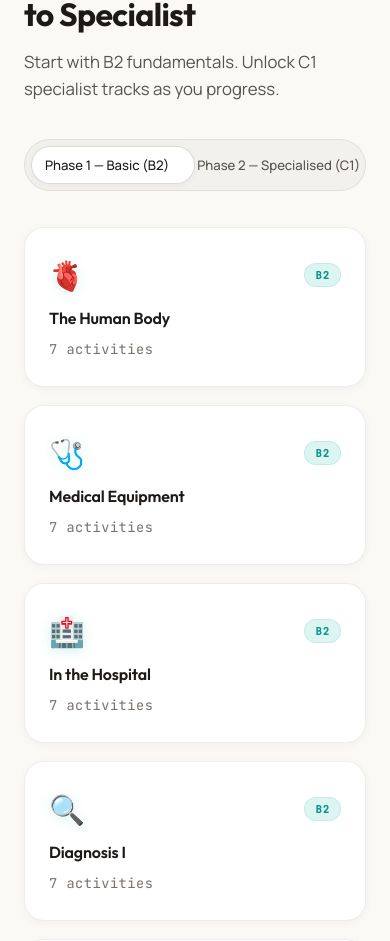
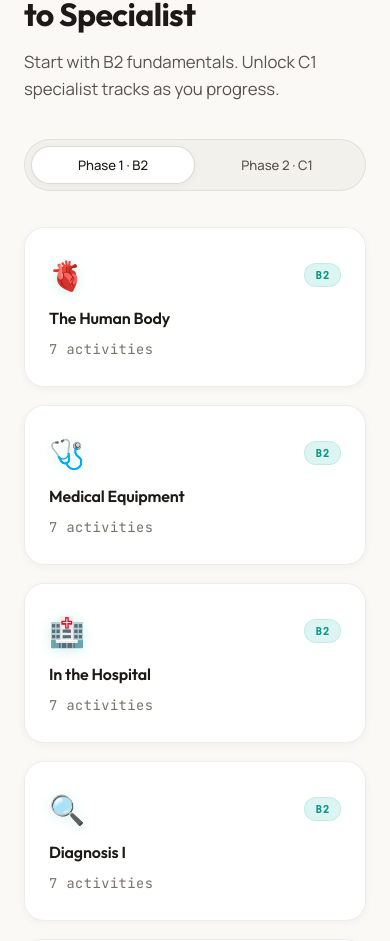
Before and after one commit to Dostonbek9830/medlingo-website, a React (Vite) app: page / in a window 390 px wide. Shown: the part 4705-5646 px from the top of the page. Built offline with nearby package versions, Linux system fonts and the light colour scheme.

Commit message:
auto-commit for a3dcc9e4-eda4-4f8e-b590-15b3840e59d5

```diff
--- a/src/components/Modules.css
+++ b/src/components/Modules.css
@@ -19,7 +19,7 @@
 .modules__tabs {
   position: relative;
   display: grid;
-  grid-template-columns: 1fr 1fr;
+  grid-template-columns: repeat(2, minmax(0, 1fr));
   align-items: center;
   width: fit-content;
   max-width: 100%;
@@ -201,6 +201,10 @@
   box-shadow: 0 6px 18px rgba(251, 113, 133, 0.4);
 }
 
+.modules__tab-label--short {
+  display: none;
+}
+
 @media (max-width: 520px) {
   .modules__tabs {
     width: 100%;
@@ -209,6 +213,12 @@
     font-size: 0.82rem;
     padding: 10px 14px;
   }
+  .modules__tab-label--full {
+    display: none;
+  }
+  .modules__tab-label--short {
+    display: inline;
+  }
   .modules__tab-glider {
     width: calc(50% - 6px);
   }
--- a/src/components/Modules.jsx
+++ b/src/components/Modules.jsx
@@ -59,7 +59,8 @@ function Modules() {
             onClick={() => setActiveTab("phase1")}
             data-testid="modules-tab-phase1"
           >
-            Phase 1 — Basic (B2)
+            <span className="modules__tab-label modules__tab-label--full">Phase 1 — Basic (B2)</span>
+            <span className="modules__tab-label modules__tab-label--short">Phase 1 · B2</span>
           </button>
           <button
             className={`modules__tab${activeTab === "phase2" ? " active" : ""}`}
@@ -69,7 +70,8 @@ function Modules() {
             onClick={() => setActiveTab("phase2")}
             data-testid="modules-tab-phase2"
           >
-            Phase 2 — Specialised (C1)
+            <span className="modules__tab-label modules__tab-label--full">Phase 2 — Specialised (C1)</span>
+            <span className="modules__tab-label modules__tab-label--short">Phase 2 · C1</span>
           </button>
           <span className={`modules__tab-glider modules__tab-glider--${activeTab}`} aria-hidden="true" />
         </div>
```
